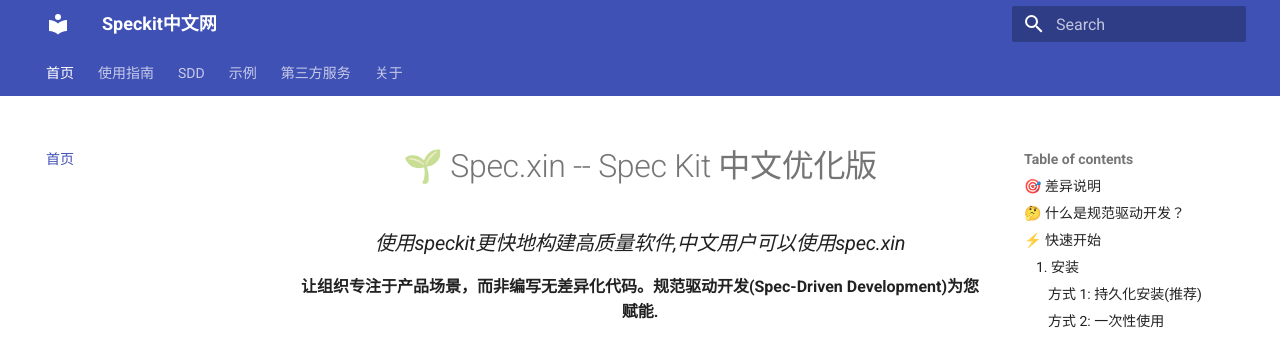
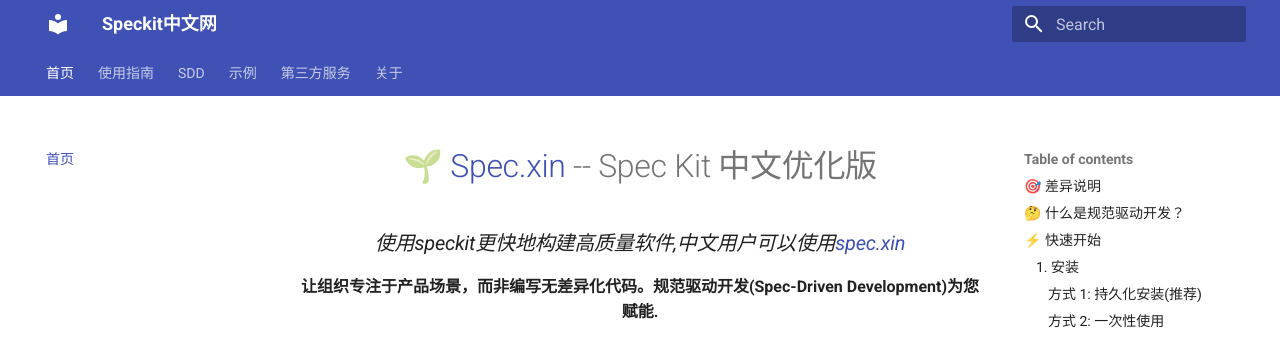
Before and after one commit to figoliu/docs.spec.xin, an MkDocs documentation site: the page built from docs/index.md, in a window 1280 px wide and 900 px high. Shown: the top 339 px of the window. Built offline with MkDocs 1.6.1 and Material for MkDocs 9.7.7, drawn with Linux system fonts in a browser that asks for light colours; part of the change alters nothing that is shown.

```diff
--- a/docs/index.md
+++ b/docs/index.md
@@ -1,6 +1,6 @@
 <div align="center">
-    <h1>🌱 Spec.xin -- Spec Kit 中文优化版</h1>
-    <h3><em>使用speckit更快地构建高质量软件,中文用户可以使用spec.xin</em></h3>
+    <h1>🌱 <a href="http://www.spec.xin" target="_blank">Spec.xin</a> -- Spec Kit 中文优化版</h1>
+    <h3><em>使用speckit更快地构建高质量软件,中文用户可以使用<a href="http://www.spec.xin" target="_blank">spec.xin</a></em></h3>
 </div>
 
 <p align="center">
```
